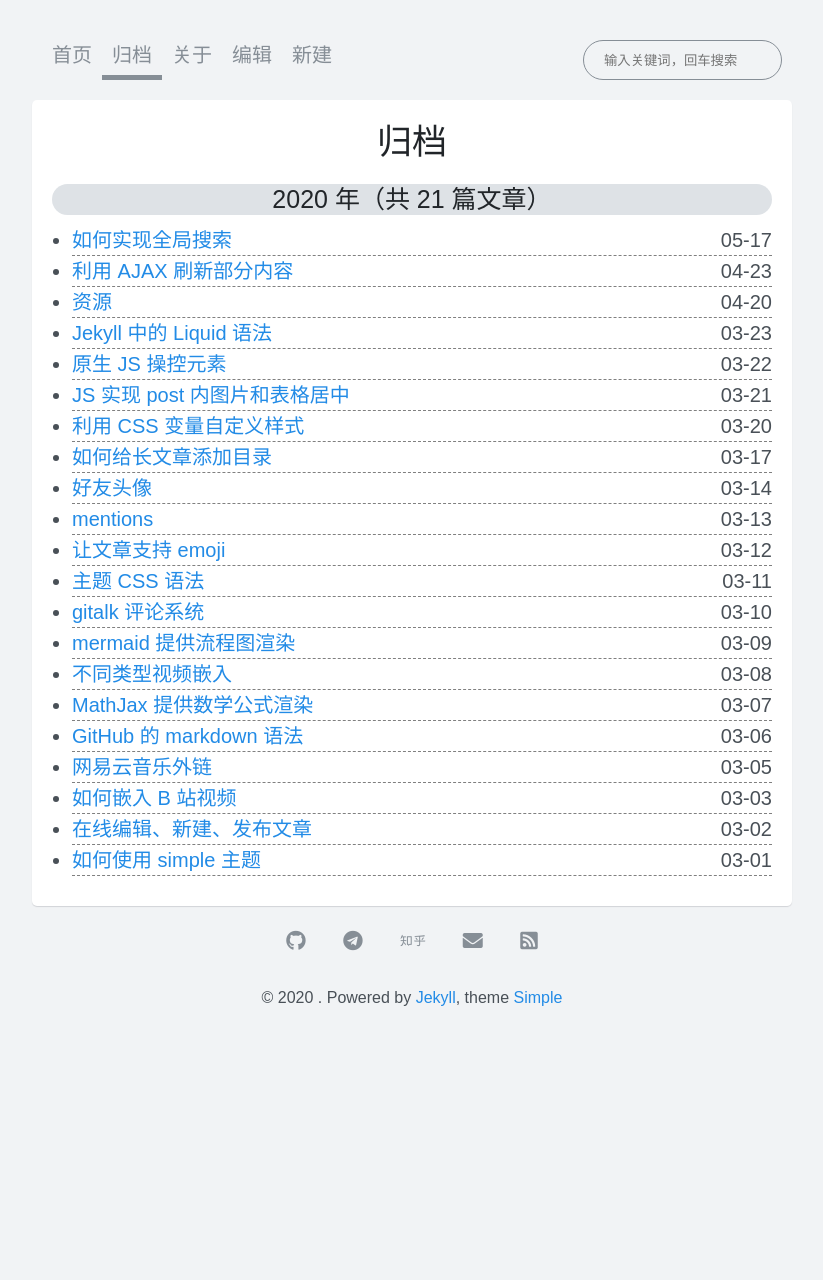
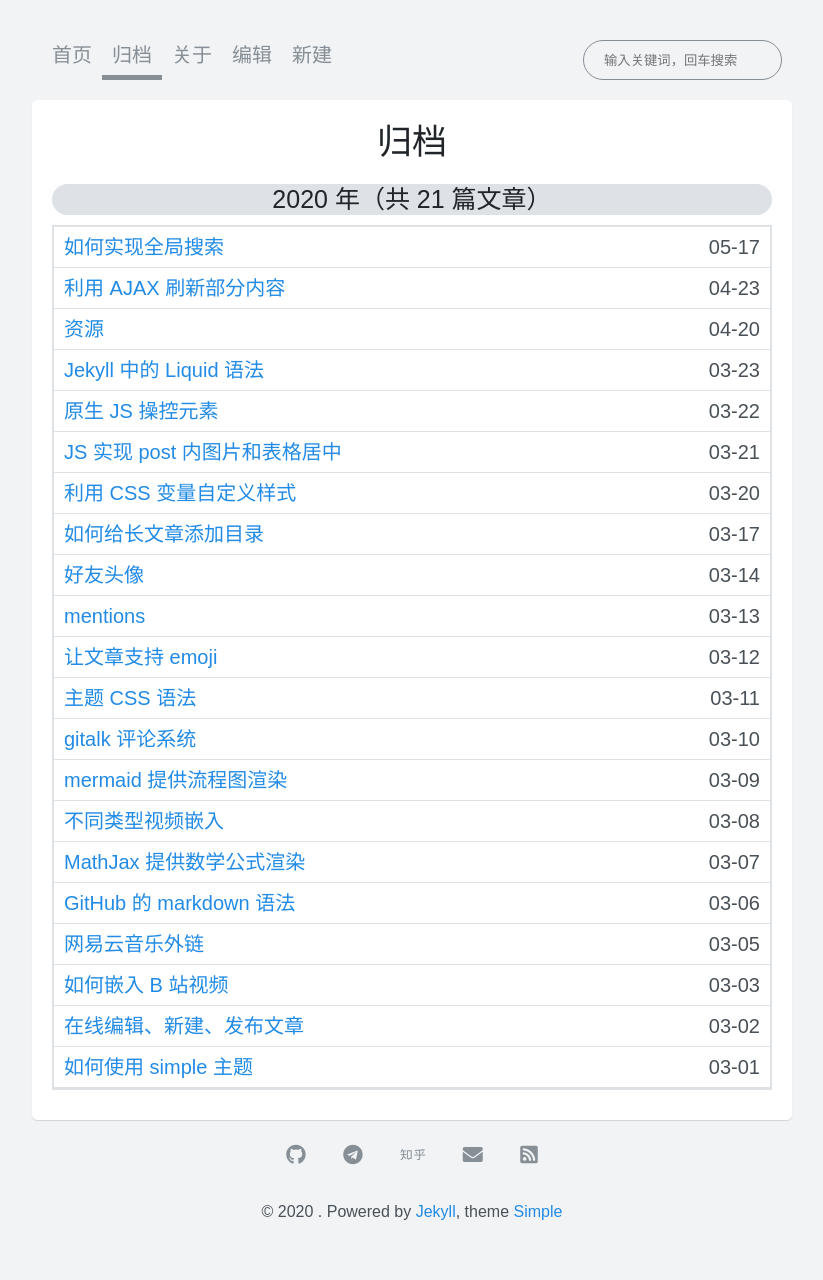
Before and after one commit to whenfung/simple, a Jekyll site: the page built from archives.html, in a window 1280 px wide. Shown: the whole page, without its empty margins (228-1051 px from the left). Built offline with Jekyll 4.4.1, drawn with Linux system fonts in a browser that asks for light colours; nearby versions of some CDN libraries; comment, search, counter and statistics services are not loaded; before the commit the page ends 1066 px from its top, so only the background shows below that.

Commit message:
修改存档样式

```diff
--- a/_sass/layouts/_archives.scss
+++ b/_sass/layouts/_archives.scss
@@ -1,4 +1,10 @@
 // 归档
+
+.archives {
+  list-style: none;
+  padding-left: 0;
+  border: 2px solid #dfe2e5;
+}
 
 .archives-title {
   text-align: center;
@@ -7,7 +13,8 @@
 }
 
 .archive-item {
-  border-bottom: 1px dashed grey;
+  padding: .25rem .5rem;
+  border-bottom: 1px solid #dfe2e5;
 }
 
 .archive-date {
```
Also changed, not shown: _sass/layouts/_home.scss (renamed from _sass/layouts/home.scss), archives.html (indentation only).
